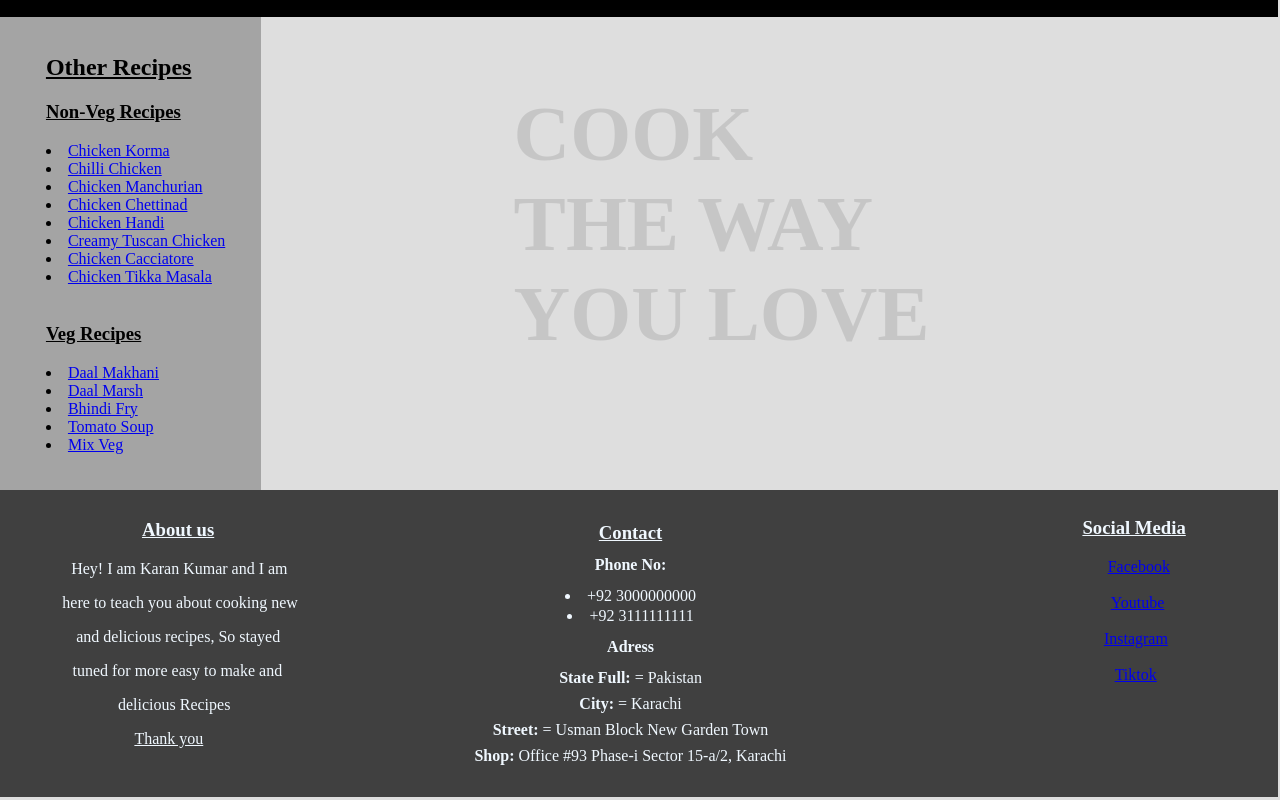
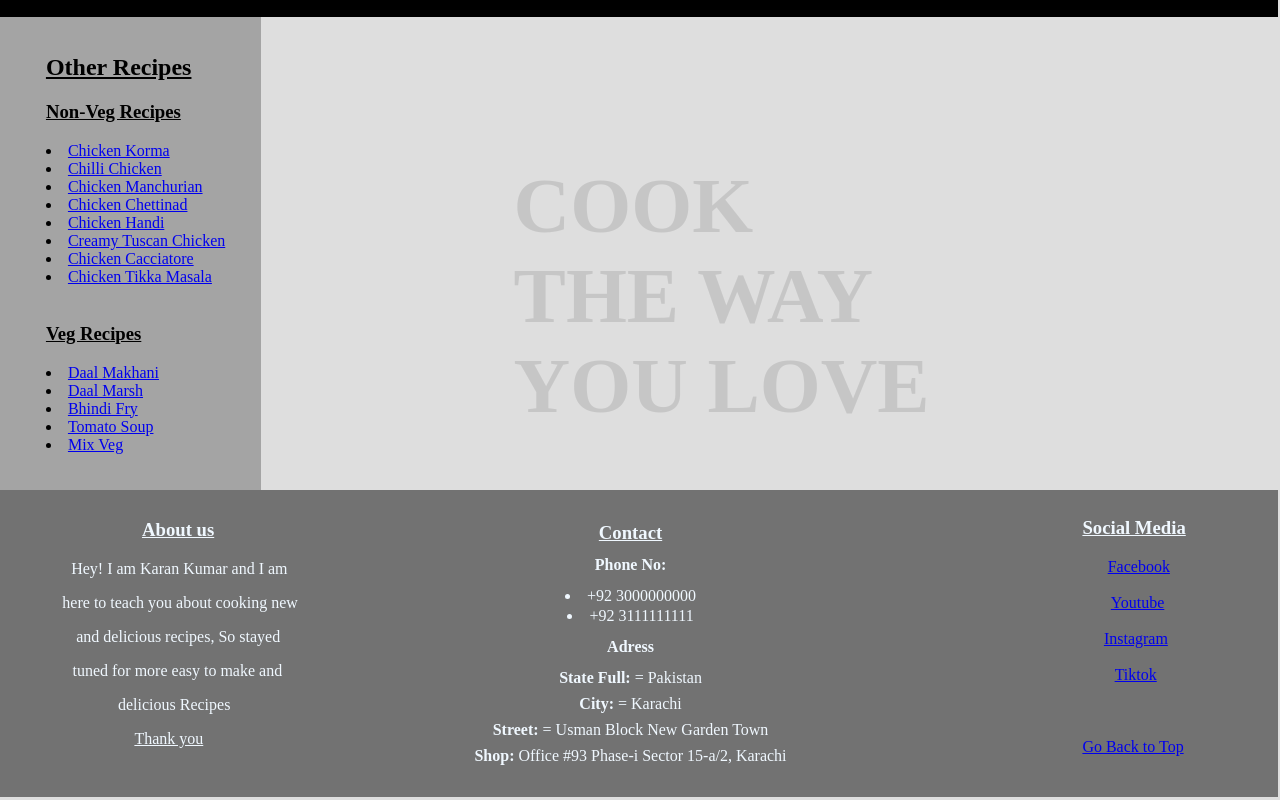
Before and after one commit to KaranKumar108/Recipe-Website, a plain HTML site: page index.html in a window 1280 px wide. Shown: the part 4430-5230 px from the top of the page. Drawn offline with Linux system fonts and the light colour scheme.

Commit message:
Recipe Websit

```diff
--- a/index.html
+++ b/index.html
@@ -31,7 +31,7 @@
     }
 
     #bottom {
-        background-color: rgba(0, 0, 0, 0.711);
+        background-color: rgba(0, 0, 0, 0.488);
         color: azure;
         line-height: 10px;
         margin-left: -2%;
@@ -112,8 +112,8 @@ span{
 
 </style>
 
-<body><br><br>
-    <h1 style="margin-left: 300px;margin-top: 5%;">WELCOME</h1>
+<body id="top"><br><br>
+    <h1  style="margin-left: 300px;margin-top: 5%;">WELCOME</h1>
     <p style="margin-left: 40px;">Chicken Karahi, or Kadai chicken, is undoubtedly one of the most popular curries in
         and out of Pakistan and
         India.</p> <br>
@@ -296,7 +296,8 @@ span{
         <a style="margin-left: 87%;" href="https://facebook.com/">Facebook</a><br><br>
         <a style="margin-left: 87.25%;" href="https://youtube.com/">Youtube</a><br><br>
         <a style="margin-left: 86.7%;" href="https://instagram.com/">Instagram</a><br><br>
-        <a style="margin-left: 87.55%;" href="https://tiktok.com/">Tiktok</a>
+        <a style="margin-left: 87.55%;" href="https://tiktok.com/">Tiktok</a><br><br><br><br>
+        <a style="margin-left: 85%;" href="#top">Go Back to Top</a>
     </span>
     <h1 style="margin-left: 40%;margin-top: -47%;font-size: 490%;opacity: 0.1;">
         COOK <br>THE WAY <br>YOU LOVE
```
